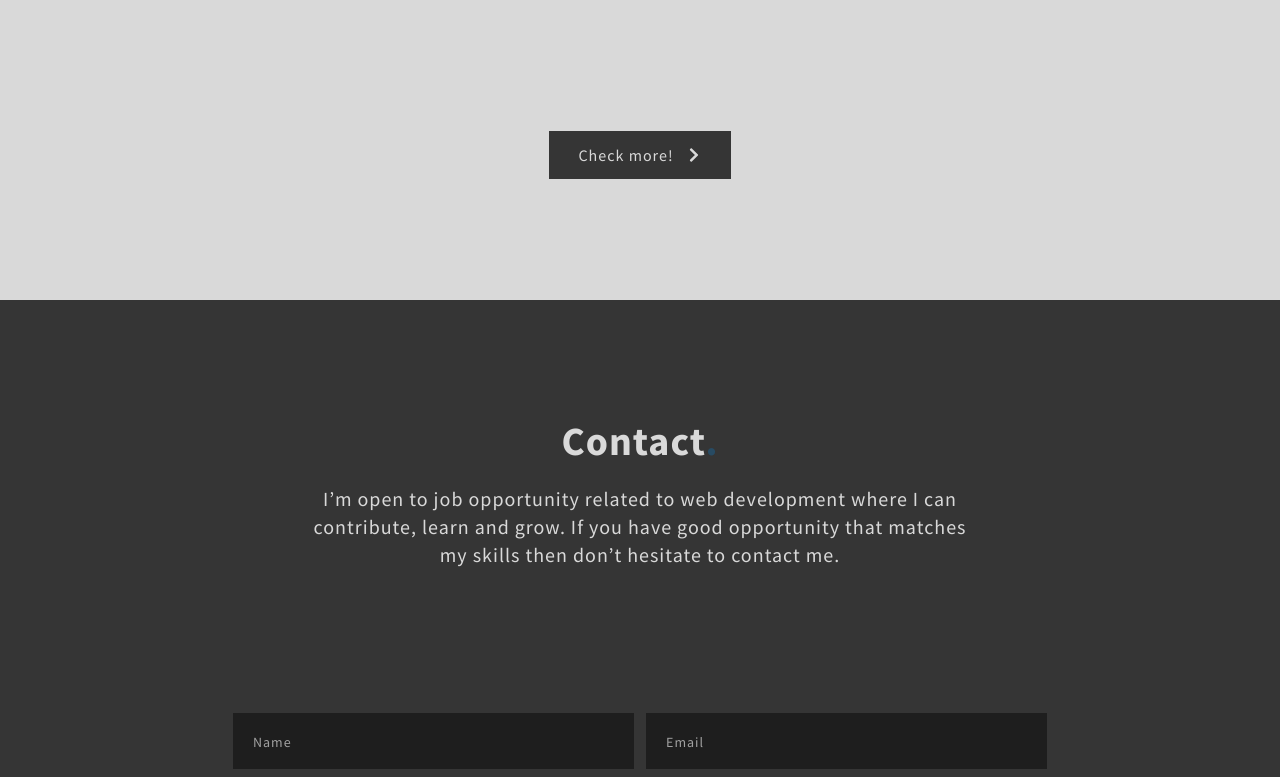
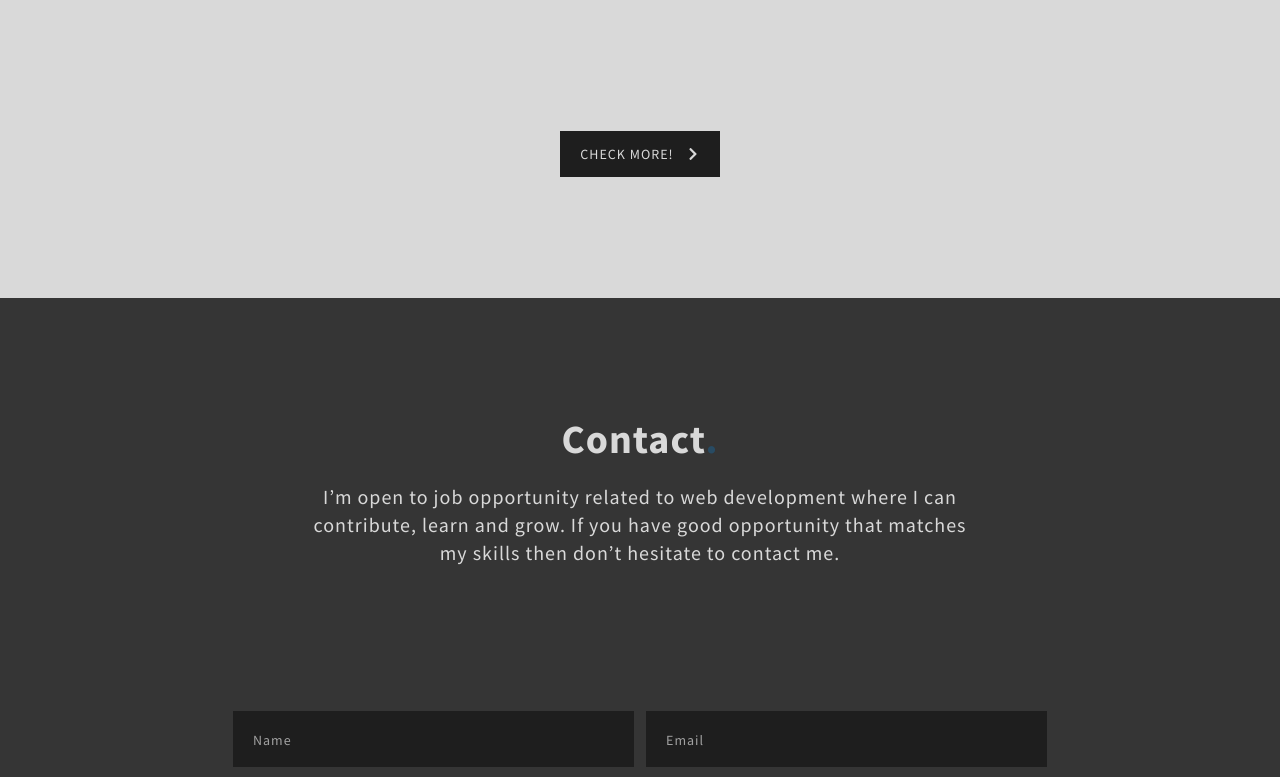
Before and after one commit to Ronel028/Ronel028-Portfolio-website, a Next.js app: page / in a window 1280 px wide. Shown: the part 3600-4377 px from the top of the page. Built offline with nearby package versions, Linux system fonts and the light colour scheme.

Commit message:
add transition in all button

```diff
--- a/components/ContactForm.jsx
+++ b/components/ContactForm.jsx
@@ -37,7 +37,7 @@ const ContactForm = () =>{
                 placeholder="Message"
             >
             </textarea>
-            <button class=" w-auto group relative bg-dark py-4 px-5 justify-self-end tracking-[1px] text-sm leading-none z-10
+            <button class=" w-auto group relative border-none outline-none bg-dark py-4 px-5 justify-self-end tracking-[1px] text-sm leading-none z-10
                             overflow-hidden text-gray hover:text-light-dark after:content-[''] after:absolute
                             after:inset-0 after:bg-gray after:translate-x-[-101%] hover:after:translate-x-0 after:z-[-1]
                             after:transition-transform after:ease-in-out after:duration-300">
--- a/pages/index.js
+++ b/pages/index.js
@@ -213,6 +213,18 @@ export default function Main() {
             <div className='w-full flex items-center justify-center'>
               <Link
                 href="/all_projects"
+                className='flex items-center gap-3 text-sm w-auto group relative bg-dark py-4 px-5 justify-self-end tracking-[1px] leading-none z-10
+                overflow-hidden text-gray hover:text-gray after:content-[""] after:absolute
+                after:inset-0 after:bg-light-blue after:translate-x-[-101%] hover:after:translate-x-0 after:z-[-1]
+                after:transition-transform after:ease-in-out after:duration-300'>
+
+                <p className=' tracking-[1px]'>CHECK MORE!</p>
+                <FaChevronRight className='text-sm'/>
+
+              </Link>
+              {/*
+              <Link
+                href="/all_projects"
                 className='flex items-center gap-3 text-xl bg-light-dark border border-light-dark text-gray
                             py-[11px] px-[28px] hover:bg-gray hover:text-light-dark
                             transition-all ease-in-out duration-300 md:text-lg lg:text-base'
@@ -220,6 +232,7 @@ export default function Main() {
                 <p className=' tracking-[1px]'>Check more!</p>
                 <FaChevronRight className='text-xl md:text-lg lg:text-base'/>
               </Link>
+              */}
             </div>
           </div>
         </section>
```
